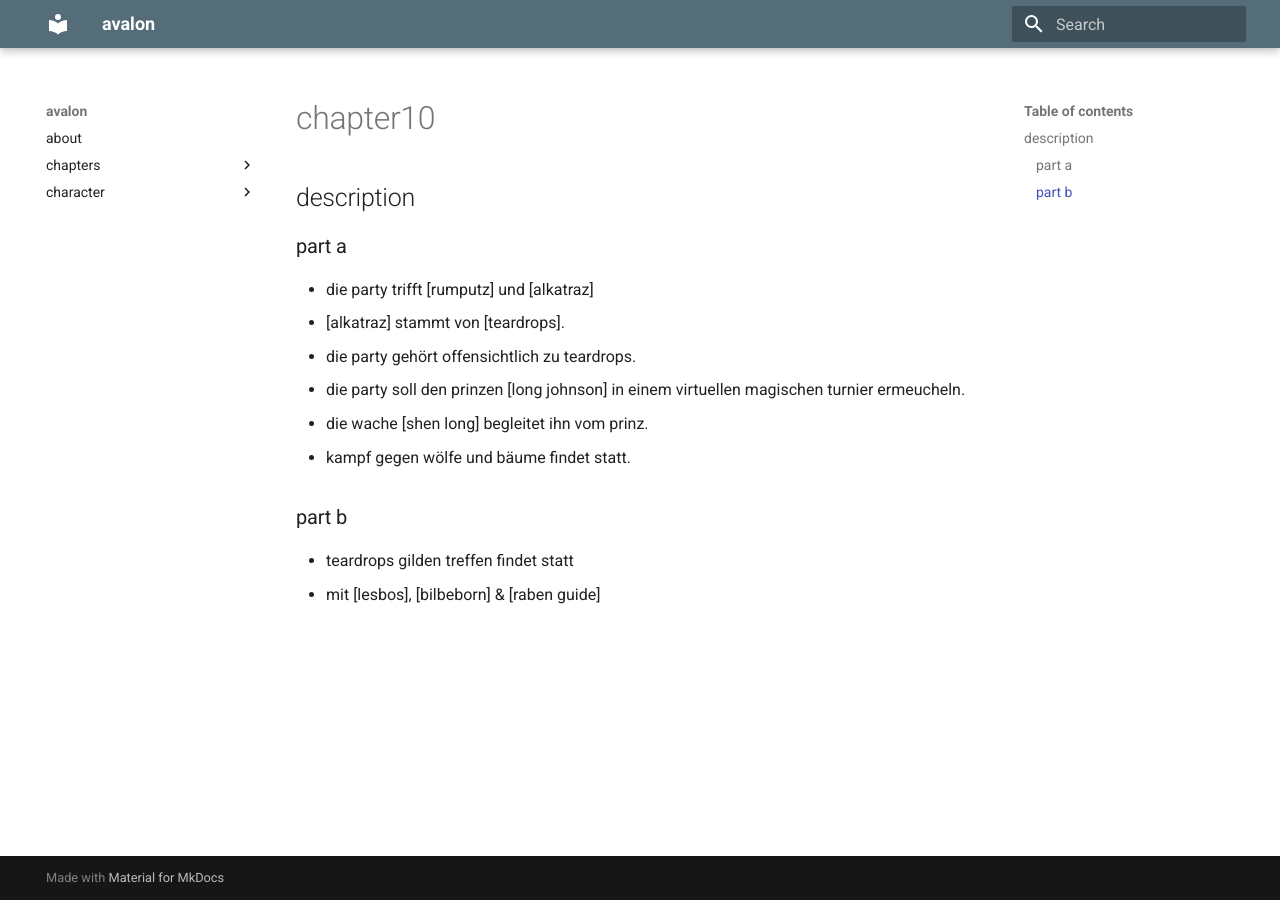
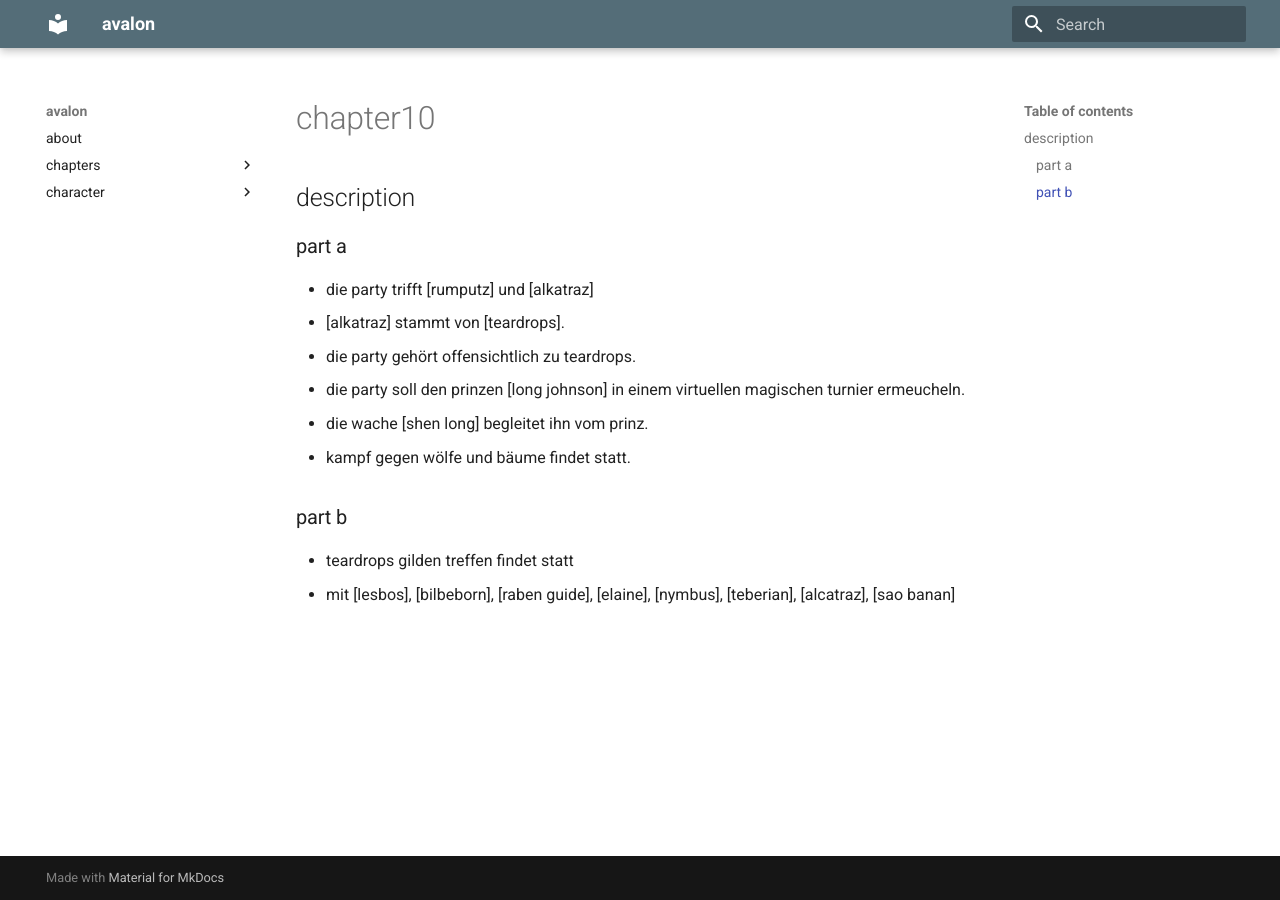
Before and after one commit to mkdocs-pnp/avalon, an MkDocs documentation site: the page built from docs/chapter/chapter10.md, in a window 1280 px wide. Built offline with MkDocs 1.6.1 and Material for MkDocs 9.7.7, drawn with Linux system fonts in a browser that asks for light colours.

Commit message:
Update chapter10.md

```diff
--- a/docs/chapter/chapter10.md
+++ b/docs/chapter/chapter10.md
@@ -14,4 +14,4 @@
 ### part b
 
 * teardrops gilden treffen findet statt
-  * mit [lesbos], [bilbeborn] & [raben guide]
+  * mit [lesbos], [bilbeborn], [raben guide], [elaine], [nymbus], [teberian], [alcatraz], [sao banan]
```
